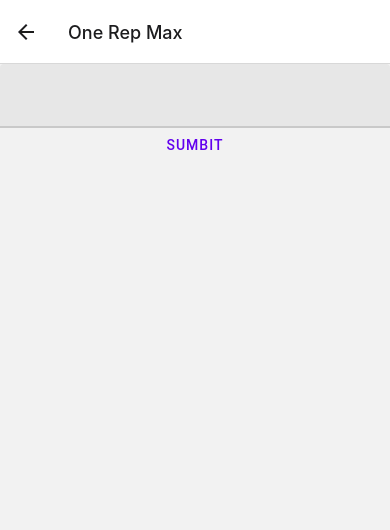
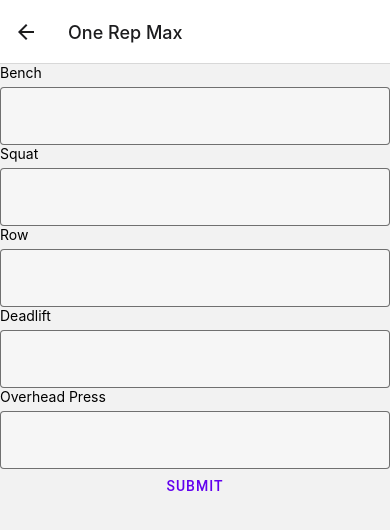
Before and after one commit to JayaDeHart/workout-generator-frontend, a React Native app: screen /ORM in a window 390 px wide. Shown: the top 530 px of the page. Built offline with nearby package versions, Linux system fonts and the light colour scheme.

Commit message:
form stuff

```diff
--- a/App.js
+++ b/App.js
@@ -8,6 +8,7 @@ import Register from './src/screens/Register';
 import OneRepMax from './src/screens/OneRepMax';
 import Plan from './src/screens/Plan';
 import UserContext from './src/context/user';
+import PlanContext from './src/context/plan';
 
 const Stack = createNativeStackNavigator();
 
@@ -20,6 +21,7 @@ const theme = {
 function App() {
   return (
     <UserContext>
+      <PlanContext>
         <PaperProvider theme={theme}>
           <NavigationContainer>
             <Stack.Navigator initialRouteName="Home">
@@ -35,6 +37,7 @@ function App() {
             </Stack.Navigator>
           </NavigationContainer>
         </PaperProvider>
+      </PlanContext>
     </UserContext>
   );
 }
--- /dev/null
+++ b/src/components/ControlledInput.js
@@ -0,0 +1,30 @@
+import { StyleSheet, Text, View } from 'react-native';
+import { Controller } from 'react-hook-form';
+import { TextInput } from 'react-native-paper';
+import React from 'react';
+
+const ControlledInput = ({ title, name, control, errors }) => {
+  return (
+    <View>
+      <Text>{title}</Text>
+      <Controller
+        control={control}
+        render={({ field: { onChange, onBlur, value } }) => (
+          <TextInput
+            style={styles.input}
+            onBlur={onBlur}
+            onChangeText={onChange}
+            value={value}
+            mode="outlined"
+          />
+        )}
+        name={name}
+      />
+      {errors[name] && <Text>{errors[name].message}</Text>}
+    </View>
+  );
+};
+
+export default ControlledInput;
+
+const styles = StyleSheet.create({});
--- /dev/null
+++ b/src/context/plan.js
@@ -0,0 +1,18 @@
+import React, { useState } from 'react';
+
+export const PlanContext = React.createContext();
+
+function Plan(props) {
+  const [plan, setPlan] = useState({});
+
+  const state = {
+    plan,
+    setPlan,
+  };
+
+  return (
+    <PlanContext.Provider value={state}>{props.children}</PlanContext.Provider>
+  );
+}
+
+export default Plan;
--- a/src/screens/OneRepMax.js
+++ b/src/screens/OneRepMax.js
@@ -1,14 +1,38 @@
 import { StyleSheet, Text, View } from 'react-native';
 import React from 'react';
-import { useForm, Controller } from 'react-hook-form';
-import { TextInput } from 'react-native-paper';
+import { useForm } from 'react-hook-form';
 import { yupResolver } from '@hookform/resolvers/yup';
 import { Button } from 'react-native-paper';
+import ControlledInput from '../components/ControlledInput';
 import * as yup from 'yup';
 
 const schema = yup
   .object({
-    bench: yup.number().positive().integer().required(),
+    bench: yup
+      .number()
+      .typeError('Your answer must be a number')
+      .positive("You can't lift negative weight")
+      .required('You must enter a number'),
+    squat: yup
+      .number()
+      .typeError('Your answer must be a number')
+      .positive("You can't lift negative weight")
+      .required('You must enter a number'),
+    deadlift: yup
+      .number()
+      .typeError('Your answer must be a number')
+      .positive("You can't lift negative weight")
+      .required('You must enter a number'),
+    row: yup
+      .number()
+      .typeError('Your answer must be a number')
+      .positive("You can't lift negative weight")
+      .required('You must enter a number'),
+    ohp: yup
+      .number()
+      .typeError('Your answer must be a number')
+      .positive("You can't lift negative weight")
+      .required('You must enter a number'),
   })
   .required();
 
@@ -17,26 +41,43 @@ const OneRepMax = () => {
     control,
     formState: { errors },
     handleSubmit,
-  } = useForm({ resolver: yupResolver(schema) });
+  } = useForm({ resolver: yupResolver(schema), mode: 'onTouched' });
 
   const onSubmit = (data) => console.log(data);
 
   return (
     <View>
-      <Controller
+      <ControlledInput
+        title="Bench"
+        name="bench"
         control={control}
-        render={({ field: { onChange, onBlur, value } }) => (
-          <TextInput
-            style={styles.input}
-            onBlur={onBlur}
-            onChangeText={onChange}
-            value={value}
-          />
-        )}
-        name="bench"
+        errors={errors}
       />
-
-      <Button onPress={handleSubmit(onSubmit)}>Sumbit</Button>
+      <ControlledInput
+        title="Squat"
+        name="squat"
+        control={control}
+        errors={errors}
+      />
+      <ControlledInput
+        title="Row"
+        name="row"
+        control={control}
+        errors={errors}
+      />
+      <ControlledInput
+        title="Deadlift"
+        name="deadlift"
+        control={control}
+        errors={errors}
+      />
+      <ControlledInput
+        title="Overhead Press"
+        name="ohp"
+        control={control}
+        errors={errors}
+      />
+      <Button onPress={handleSubmit(onSubmit)}>Submit</Button>
     </View>
   );
 };
```
Lines whose indentation alone changed are shown as unchanged.
